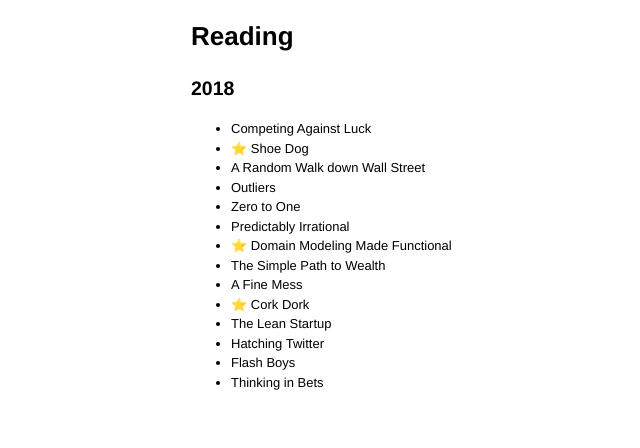
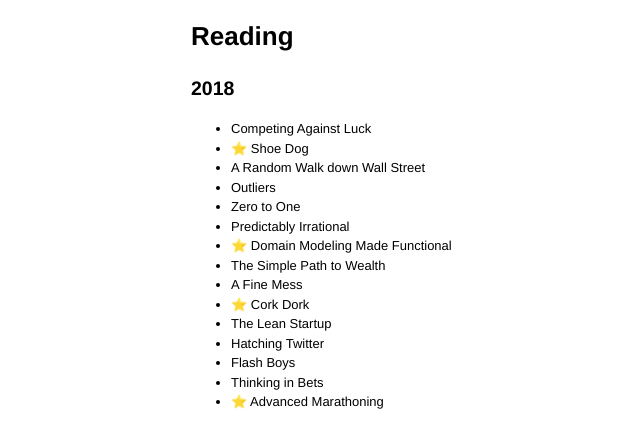
Before and after one commit to denis/denis.github.com, a Jekyll site: the page built from reading.md, in a window 1280 px wide. Shown: the top 448 px of the page, without its empty margins (49-689 px from the left). Built offline with Jekyll 4.4.1, drawn with Linux system fonts in a browser that asks for light colours; comment, search, counter and statistics services are not loaded.

Commit message:
Add Advanced Marathoning to Reading

```diff
--- a/reading.md
+++ b/reading.md
@@ -22,3 +22,4 @@
 - Hatching Twitter
 - Flash Boys
 - Thinking in Bets
+- ⭐️ Advanced Marathoning
```
